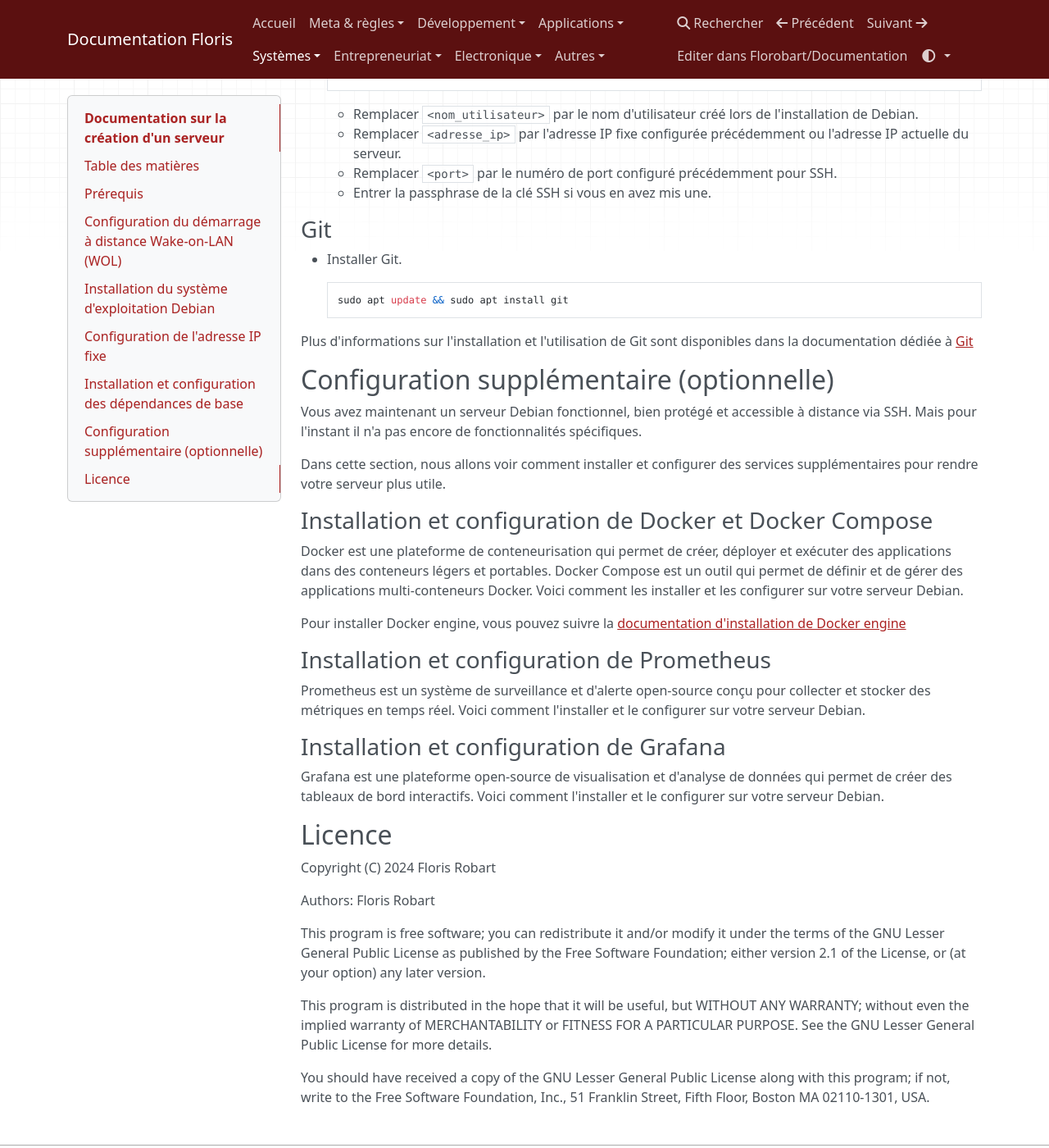
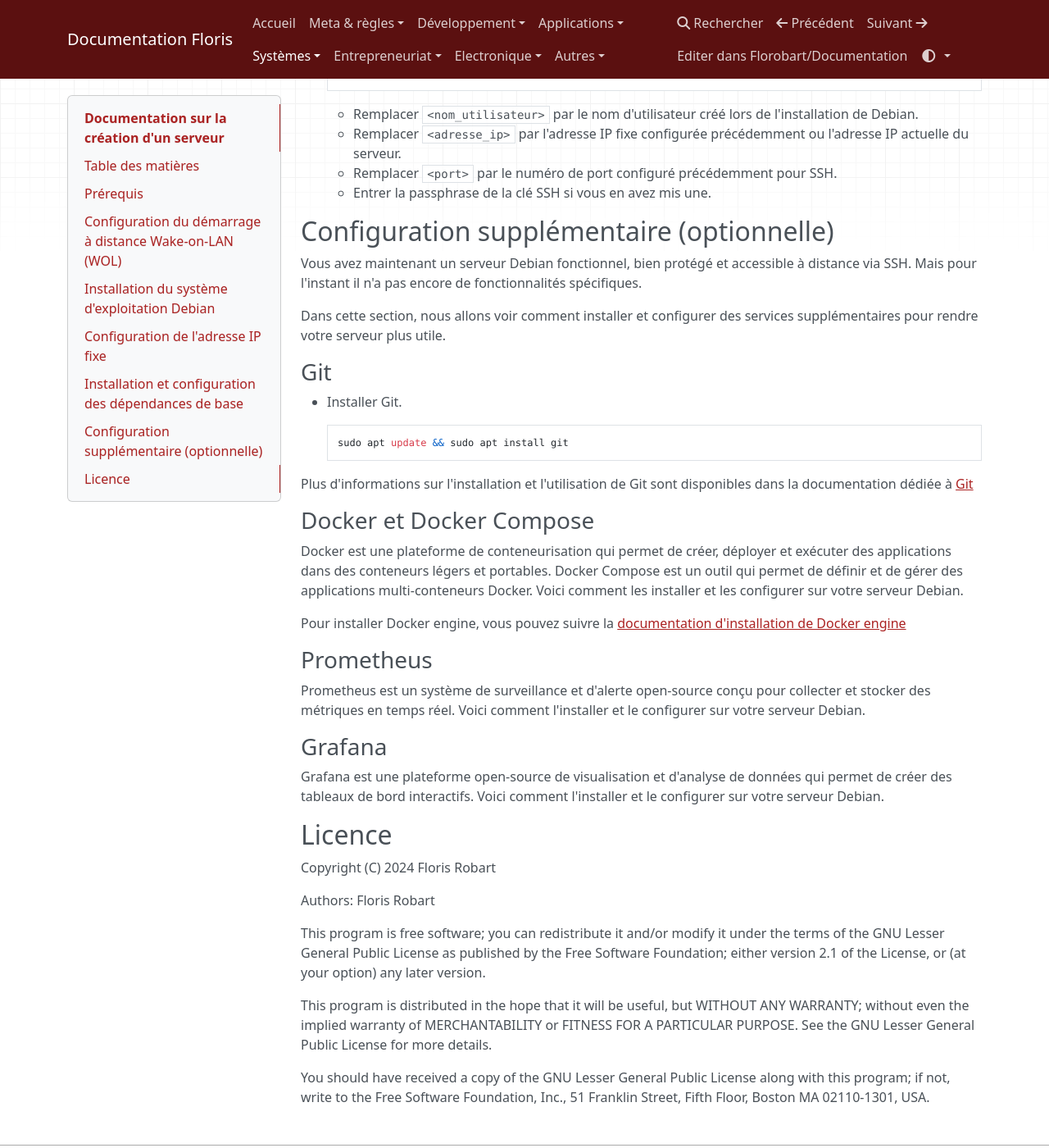
Before and after one commit to FloRobart/Documentations, an MkDocs documentation site: the page built from docs/03_system/server/server_creation_2026.md, in a window 1280 px wide and 1400 px high, scrolled down 9569 px. Shown: the whole window at 82% size. Built offline with MkDocs 1.6.1, drawn with Linux system fonts in a browser that asks for light colours; nearby versions of some CDN libraries; some of the changed text lies outside the part shown.

Commit message:
fix(server_creation): Update server creation doc

```diff
--- a/docs/03_system/server/server_creation_2026.md
+++ b/docs/03_system/server/server_creation_2026.md
@@ -12,11 +12,11 @@
         - [Sudo](#sudo)
         - [SSH](#ssh)
             - [Connexion à distance via SSH](#connexion-à-distance-via-ssh)
+    - [Configuration supplémentaire (optionnelle)](#configuration-supplémentaire-optionnelle)
         - [Git](#git)
-    - [Configuration supplémentaire (optionnelle)](#configuration-supplémentaire-optionnelle)
-        - [Installation et configuration de Docker et Docker Compose](#installation-et-configuration-de-docker-et-docker-compose)
-        - [Installation et configuration de Prometheus](#installation-et-configuration-de-prometheus)
-        - [Installation et configuration de Grafana](#installation-et-configuration-de-grafana)
+        - [Docker et Docker Compose](#docker-et-docker-compose)
+        - [Prometheus](#prometheus)
+        - [Grafana](#grafana)
     - [Licence](#licence)
 
 ## Prérequis
@@ -429,23 +435,17 @@ Pour plus d'informations sur l'installation et l'utilisation de SSH, vous pouvez
 
 Plus d'informations sur l'installation et l'utilisation de Git sont disponibles dans la documentation dédiée à [Git](../../02_applications/git.md)
 
-## Configuration supplémentaire (optionnelle)
-
-Vous avez maintenant un serveur Debian fonctionnel, bien protégé et accessible à distance via SSH. Mais pour l'instant il n'a pas encore de fonctionnalités spécifiques.
-
-Dans cette section, nous allons voir comment installer et configurer des services supplémentaires pour rendre votre serveur plus utile.
-
-### Installation et configuration de Docker et Docker Compose
+### Docker et Docker Compose
 
 Docker est une plateforme de conteneurisation qui permet de créer, déployer et exécuter des applications dans des conteneurs légers et portables. Docker Compose est un outil qui permet de définir et de gérer des applications multi-conteneurs Docker. Voici comment les installer et les configurer sur votre serveur Debian.
 
 Pour installer Docker engine, vous pouvez suivre la [documentation d'installation de Docker engine](../../02_applications/docker_installation.md)
 
-### Installation et configuration de Prometheus
+### Prometheus
 
 Prometheus est un système de surveillance et d'alerte open-source conçu pour collecter et stocker des métriques en temps réel. Voici comment l'installer et le configurer sur votre serveur Debian.
 
-### Installation et configuration de Grafana
+### Grafana
 
 Grafana est une plateforme open-source de visualisation et d'analyse de données qui permet de créer des tableaux de bord interactifs. Voici comment l'installer et le configurer sur votre serveur Debian.
 
```
Also changed, not shown: other parts of docs/03_system/server/server_creation_2026.md (+6 -0 lines).
